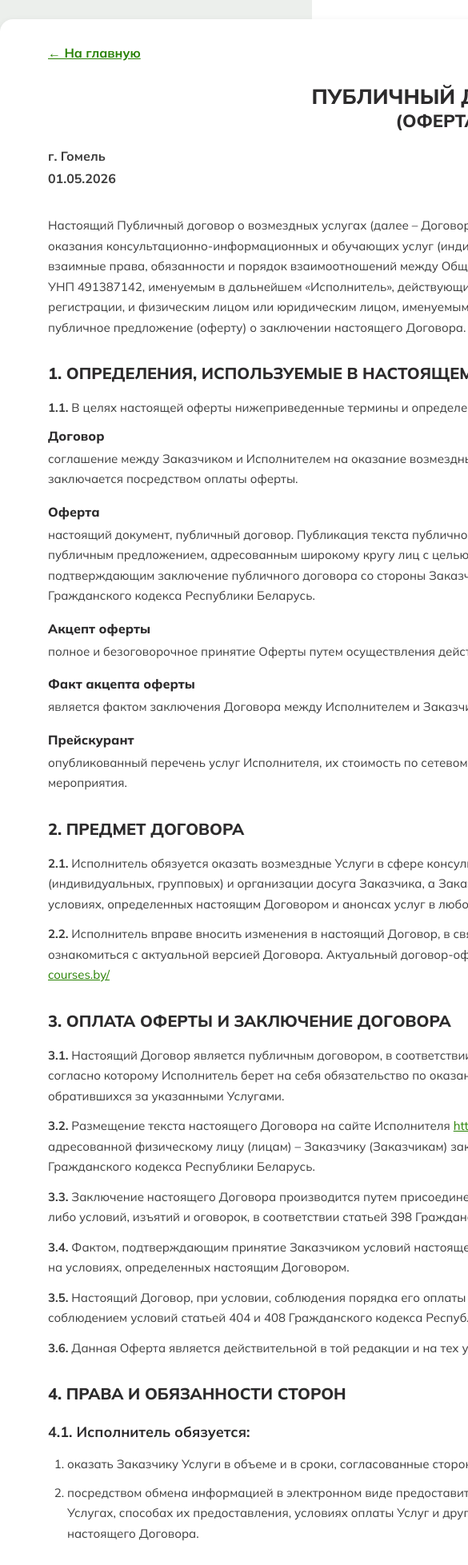
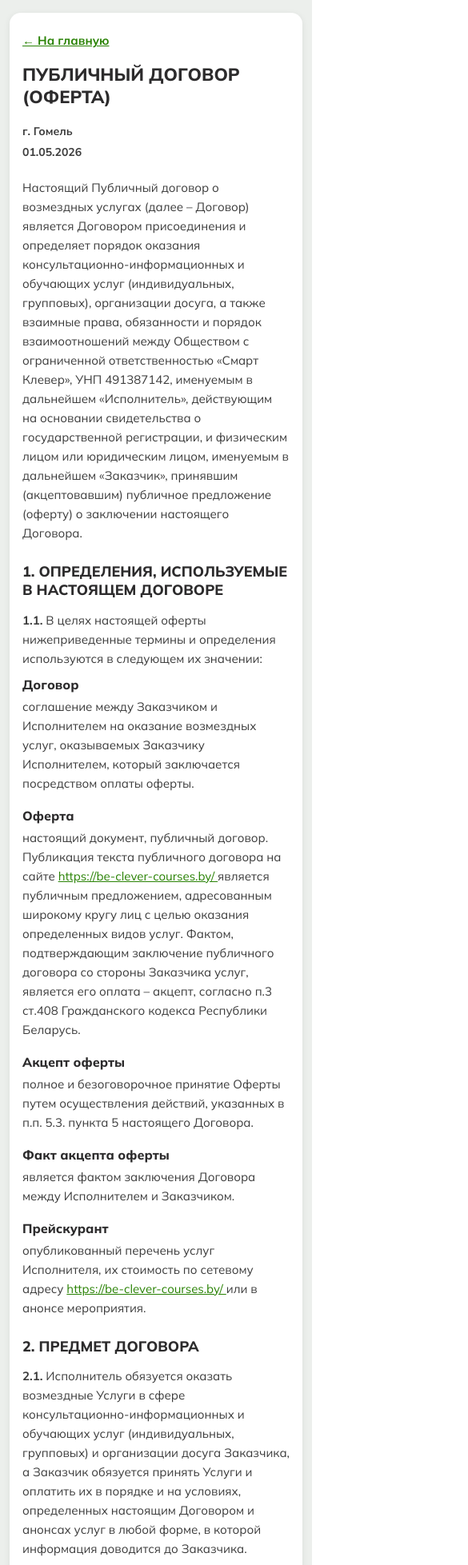
Before and after one commit to Krivoruchko-Anna/be-clever-courses, a Vue app: page /public-offer in a window 390 px wide. Shown: the top 1957 px of the page at 80% size, 585 px wide, since content can reach past the window. Built offline with nearby package versions, Linux system fonts and the light colour scheme.

Commit message:
PublicOfferPage.vue update for mobile view

```diff
--- a/index.html
+++ b/index.html
@@ -4,7 +4,7 @@
     <meta charset="UTF-8">
     <link rel="icon" href="/favicon.ico">
     <meta name="viewport" content="width=device-width, initial-scale=1.0">
-    <title>Vite App</title>
+    <title>Be Clever</title>
   </head>
   <body>
     <div id="app"></div>
--- a/src/components/AppFooter.vue
+++ b/src/components/AppFooter.vue
@@ -43,7 +43,7 @@ const currentYear = new Date().getFullYear()
   background-color: var(--tundora);
   color: var(--white);
   height: 300px;
-  padding: 40px 24px;
+  padding: 50px 24px;
 
   &__wrapper {
     display: flex;
@@ -123,12 +123,17 @@ const currentYear = new Date().getFullYear()
     left: 50%;
     transform: translateX(-50%);
     text-align: center;
-    color: var(--gray-nurse);
+    color: var(--gray);
     font-size: 14px;
   }
 
   @media (max-width: 660px) {
     align-items: flex-start;
+
+    &__copyright {
+      bottom: 12px;
+      font-size: 12px;
+    }
   }
 }
 </style>
--- a/src/views/MainPage.vue
+++ b/src/views/MainPage.vue
@@ -11,7 +11,7 @@
           <h1 class="main__promo-title">
             <span>Готовые уроки и материалы</span>
             <br />
-            <span>по системе смарт-клуба «Be Clever»</span>
+            <span>по системе смарт-клуба «Be&nbspClever»</span>
           </h1>
 
           <div class="main__promo-description">
@@ -261,8 +261,9 @@ const activeFormType = ref('lesson')
     .digit-title {
       color: var(--dark-gray);
       font-size: 16px;
+      text-align: center;
 
-      @media (max-width: 400px) {
+      @media (max-width: 600px) {
         font-size: 14px;
       }
     }
@@ -284,7 +285,7 @@ const activeFormType = ref('lesson')
     align-items: center;
 
     @media (max-width: 660px) {
-      align-items: flex-start;
+      //align-items: flex-start;
       max-width: 118px;
       min-width: 90px;
     }
--- a/src/views/PublicOfferPage.vue
+++ b/src/views/PublicOfferPage.vue
@@ -442,13 +442,14 @@
 
   &__document {
     box-sizing: border-box;
-    width: 1100px;
+    width: min(1100px, calc(100% - 32px));
     margin: 0 auto;
     padding: 60px;
     background-color: var(--white);
     border-radius: 24px;
     box-shadow: 0 2px 8px rgba(0, 0, 0, 0.08);
     color: var(--dark-gray);
+    overflow-wrap: anywhere;
   }
 
   &__header {
@@ -558,16 +559,27 @@
   }
 
   @media (max-width: 660px) {
-    padding: 24px 0 48px;
+    padding: 16px 0 40px;
 
     &__document {
-      padding-top: 32px;
-      padding-bottom: 40px;
-      border-radius: 16px;
+      width: calc(100% - 24px);
+      padding: 24px 16px 32px;
+      border-radius: 14px;
+    }
+
+    &__header {
+      margin-bottom: 24px;
+    }
+
+    &__back-link {
+      margin-bottom: 20px;
+      font-size: 15px;
     }
 
     &__title {
-      font-size: 26px;
+      font-size: 22px;
+      line-height: 1.25;
+      text-align: left;
 
       span {
         font-size: 22px;
@@ -578,10 +590,24 @@
       flex-direction: column;
       gap: 8px;
       margin-top: 20px;
+      font-size: 14px;
+    }
+
+    &__intro,
+    &__section {
+      margin-top: 24px;
     }
 
     h2 {
-      font-size: 20px;
+      margin-bottom: 14px;
+      font-size: 18px;
+      line-height: 1.3;
+    }
+
+    h3 {
+      margin: 20px 0 10px;
+      font-size: 16px;
+      line-height: 1.35;
     }
 
     p,
@@ -589,6 +615,20 @@
     dd,
     address {
       font-size: 15px;
+      line-height: 1.6;
+    }
+
+    p {
+      margin: 10px 0;
+    }
+
+    ol,
+    ul {
+      padding-left: 20px;
+    }
+
+    li + li {
+      margin-top: 8px;
     }
   }
 }
```
